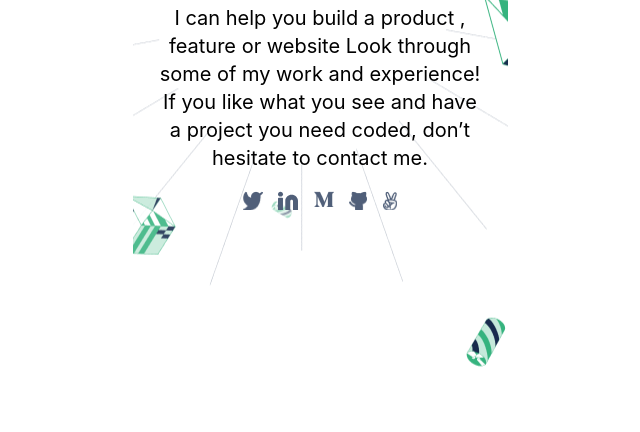
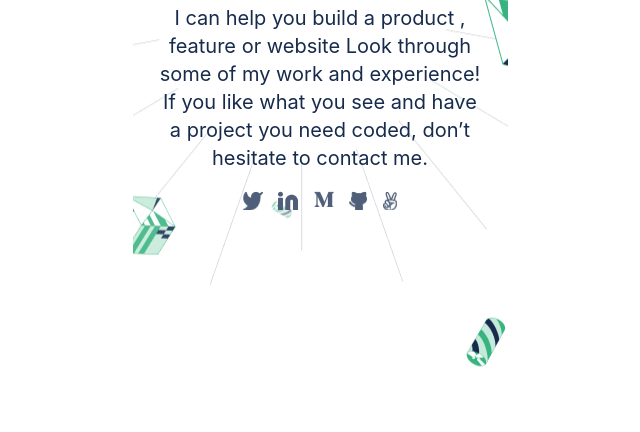
Before and after one commit to s2jack/create-portfolio-website1, a website: page index.html in a window 1280 px wide. Shown: the part 368-800 px from the top of the page, without its empty margins (320-960 px from the left). Drawn offline with Linux system fonts and the light colour scheme; a web font is replaced by a local one.

Commit message:
Fix review requests
Add header tag
Add nav tag
Add home section tag
Add p tag
Add ul and li elements for social media icons
Change colors of dark texts

```diff
--- a/index.html
+++ b/index.html
@@ -19,32 +19,32 @@
         </div>
         <div class="container" id="toolbar">
           <div id="logo-placeholder"></div>
-          <div id="hamburger-cont">
+          <nav id="hamburger-cont">
             <div id="hamburger-icon"></div>
-          </div>
+          </nav>
         </div>
       </div>
-      <div id="home">
+      <section id="home">
         <div id="greeting-container">
-          <h1 class="greetings">
+          <header class="greetings">
             <span class="black-text">Hey there.<br>I'm Selçuk.</span>
             <br>
             <span class="green-text">I'm a software<br>developer</span>
-          </h1>
+          </header>
         </div>
         <div id="message-cont">
-          <span id="support-txt"> I can help you build a product , feature or website Look through some of my work and experience! If you like what you see and have a project you need coded,
-            don’t hesitate to contact me.</span>
+          <p class="black-text" id="support-txt"> I can help you build a product , feature or website Look through some of my work and experience! If you like what you see and have a project you need coded,
+            don’t hesitate to contact me.</p>
         </div>
-        <div id="sm-icons-cont">
-          <span class="sm-icons" id="twitter"></span>
-          <span class="sm-icons" id="linkedin"></span>
-          <span class="sm-icons" id="medium"></span>
-          <span class="sm-icons" id="github"></span>
-          <span class="sm-icons" id="angellist"></span>
-        </div>
+        <ul id="sm-icons-cont">
+            <li id="twitter"><a href="#"><span class="sm-icons"></span></a></li>
+            <li id="linkedin"><a href="#"><span class="sm-icons"></span></a></li>
+            <li id="medium"><a href="#"><span class="sm-icons"></span></a></li>
+            <li id="github"><a href="#"><span class="sm-icons"></span></a></li>
+            <li id="angellist"><a href="#"><span class="sm-icons"></span></a></li>
+        </ul>
         <div id="home-bg-img"></div>
-      </div>
+      </section>
     </main>
   </body>
   </html>
--- a/styles.css
+++ b/styles.css
@@ -119,7 +119,7 @@ main {
 }
 
 .black-text {
-  color: black;
+  color: #172b4d;
 }
 
 .green-text {
@@ -153,6 +153,9 @@ main {
   height: 19.62px;
   display: flex;
   justify-content: space-around;
+  list-style-type: none;
+  margin-block-end: 0;
+  padding-inline-start: 0;
 }
 
 #twitter {
@@ -184,3 +187,14 @@ main {
   width: 14.17px;
   height: 19.62px;
 }
+
+p {
+  margin-block-end: 0;
+  margin-block-start: 0;
+}
+
+a {
+  text-decoration: none;
+  color: unset;
+  cursor: pointer;
+}
```
